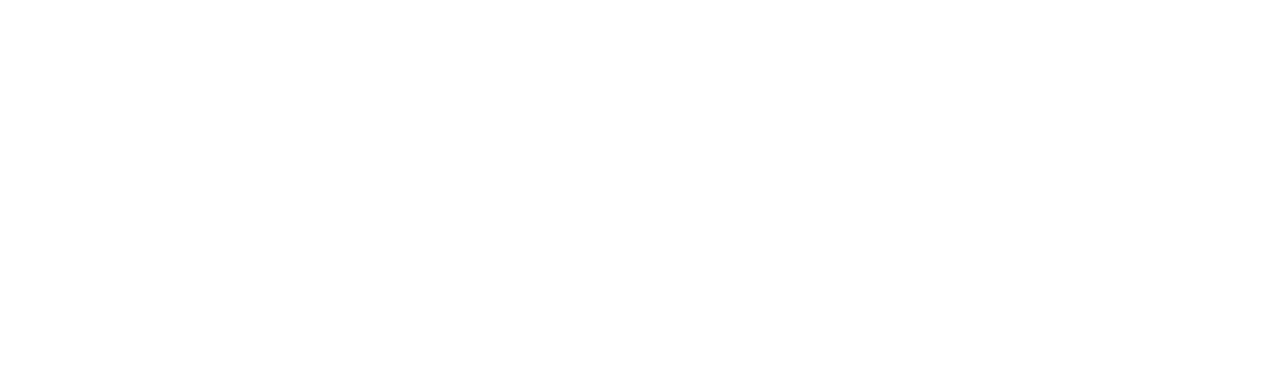
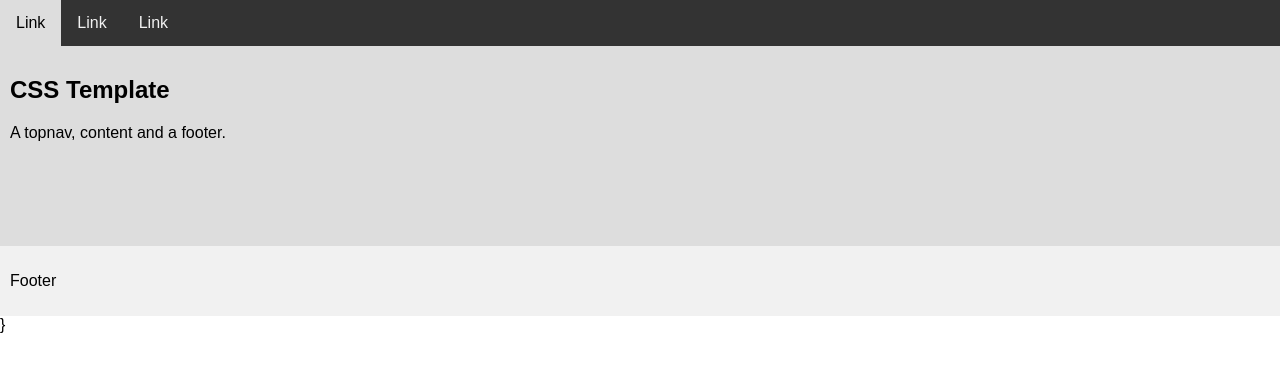
Before and after one commit to hxrply/html, a plain HTML site: page chelmocolly.html in a window 1280 px wide. Drawn offline with Linux system fonts and the light colour scheme.

Commit message:
Refactor HTML structure and add CSS styles

```diff
--- a/chelmocolly.html
+++ b/chelmocolly.html
@@ -2,10 +2,71 @@
 <html lang="en">
   <head>
     <title>Chelmsford College</title>
-    <style>
-      h1 {
-        font-size: 48px;
-        text-align: center;
+      <meta charset="utf-8">
+  <meta name="viewport" content="width=device-width, initial-scale=1">
+  <style>
+* {
+  box-sizing: border-box;
+  font-family: Arial, Helvetica, sans-serif;
+}
+
+body {
+  margin: 0;
+  font-family: Arial, Helvetica, sans-serif;
+}
+
+/* Style the top navigation bar */
+.topnav {
+  overflow: hidden;
+  background-color: #333;
+}
+
+/* Style the topnav links */
+.topnav a {
+  float: left;
+  display: block;
+  color: #f2f2f2;
+  text-align: center;
+  padding: 14px 16px;
+  text-decoration: none;
+}
+
+/* Change color on hover */
+.topnav a:hover {
+  background-color: #ddd;
+  color: black;
+}
+
+/* Style the content */
+.content {
+  background-color: #ddd;
+  padding: 10px;
+  height: 200px; /* Should be removed. Only for demonstration */
+}
+
+/* Style the footer */
+.footer {
+  background-color: #f1f1f1;
+  padding: 10px;
+}
+</style>
+</head>
+<body>
+
+<div class="topnav">
+  <a href="#">Link</a>
+  <a href="#">Link</a>
+  <a href="#">Link</a>
+</div>
+
+<div class="content">
+  <h2>CSS Template</h2>
+  <p>A topnav, content and a footer.</p>
+</div>
+
+<div class="footer">
+  <p>Footer</p>
+</div>
       }
     </style>
 
```
